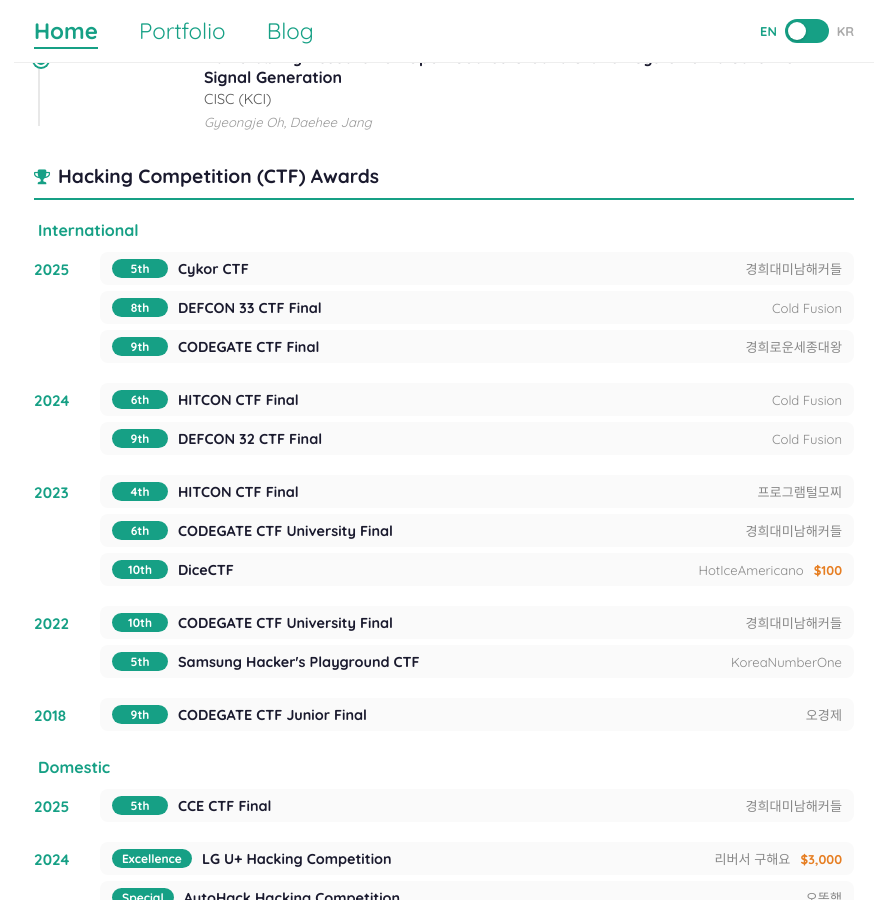
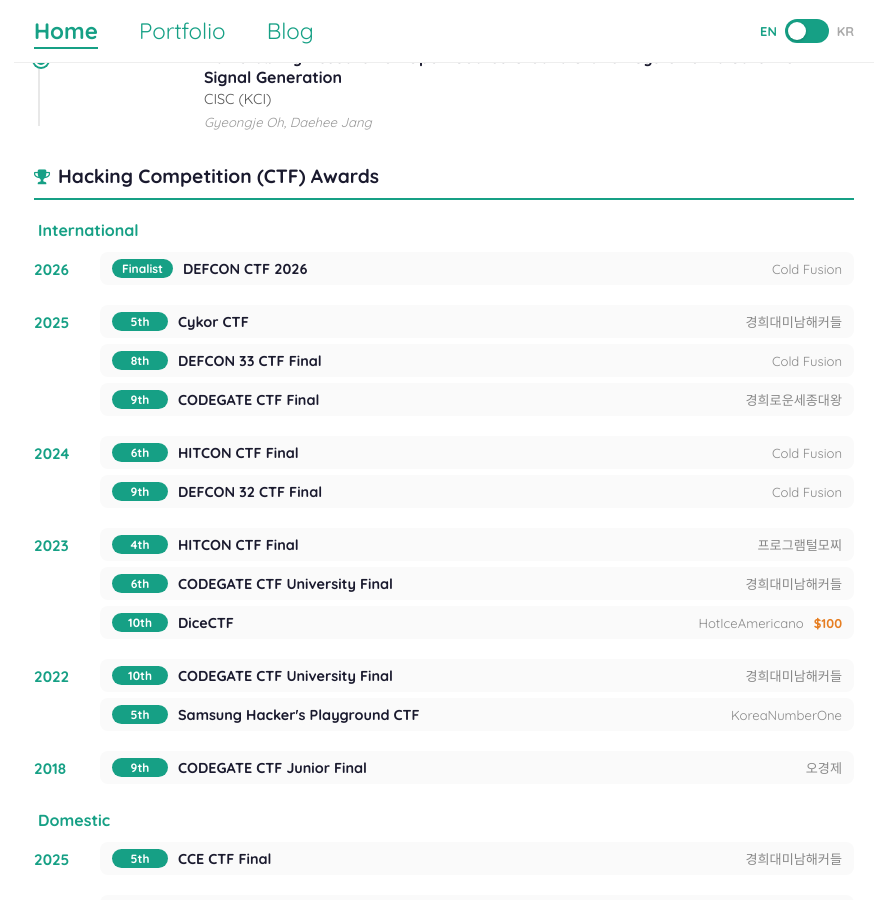
Before and after one commit to Gyeongje/gyeongje.github.io, a Jekyll site: the page built from index.md, in a window 1280 px wide and 900 px high, scrolled down 1184 px. Shown: the whole window, without its empty margins (196-1081 px from the left). Built offline with Jekyll 4.4.1, drawn with Linux system fonts in a browser that asks for light colours; some web fonts are replaced.

Commit message:
Add DEFCON CTF 2026 finalist entry to CV
Co-Authored-By: Claude Opus 4.7 (1M context) <noreply@anthropic.com>

```diff
--- a/index.md
+++ b/index.md
@@ -130,6 +130,17 @@ title: Gyeongje Oh
   <h2 class="cv-section__title"><i class="fa fa-trophy"></i> Hacking Competition (CTF) Awards</h2>
 
   <h3 class="cv-subsection">International</h3>
+
+  <div class="cv-awards-year">
+    <div class="cv-awards-year__label">2026</div>
+    <div class="cv-awards-year__list">
+      <div class="cv-award">
+        <span class="cv-award__place" data-en="Finalist" data-ko="본선 진출">Finalist</span>
+        <span class="cv-award__name">DEFCON CTF 2026</span>
+        <span class="cv-award__team"><a href="{{ '/assets/defcon2026_quals.png' | prepend: site.baseurl }}">Cold Fusion</a></span>
+      </div>
+    </div>
+  </div>
 
   <div class="cv-awards-year">
     <div class="cv-awards-year__label">2025</div>
```
Also changed, not shown: assets/defcon2026_quals.png (added).
